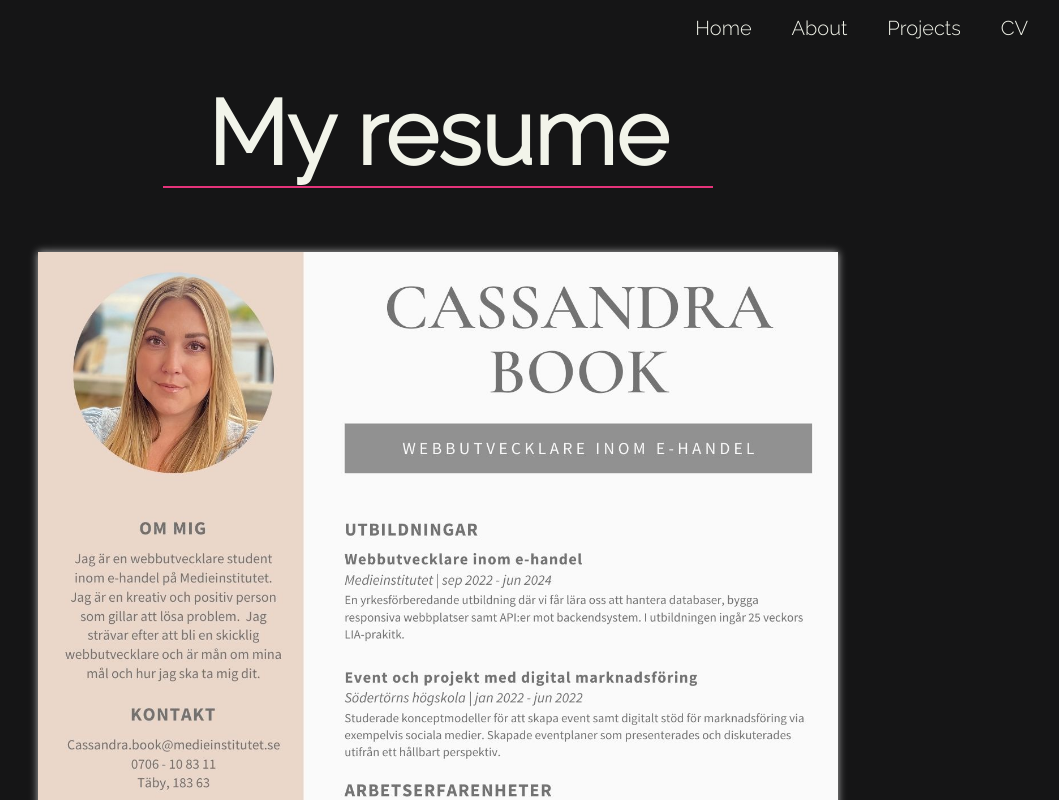
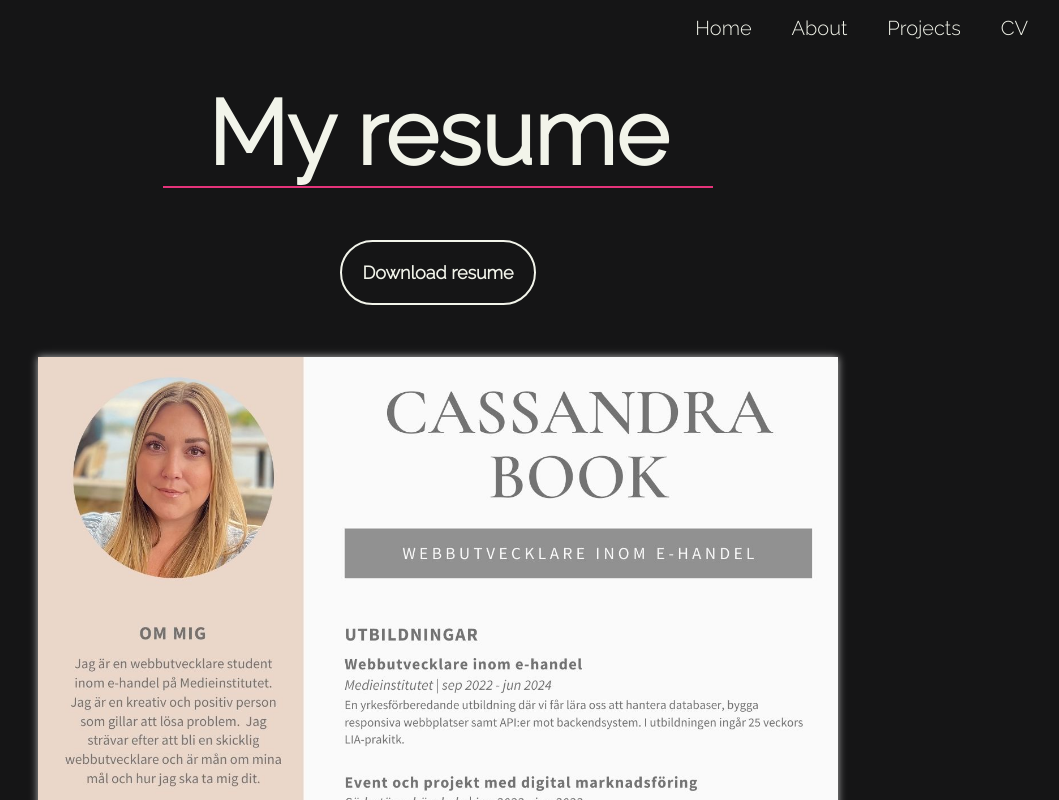
Before and after one commit to Cassandrabook/portfolio, a React (Create React App) app: page /cv in a window 1280 px wide. Shown: the top 800 px of the page, without its empty margins (202-1261 px from the left). Built offline with nearby package versions, Linux system fonts and the light colour scheme; a web font is replaced by a local one.

Commit message:
added dowload resume

```diff
--- a/src/components/Cv/Cv.scss
+++ b/src/components/Cv/Cv.scss
@@ -29,6 +29,23 @@
     }
   }
 
+  &__download {
+    text-decoration: none;
+    color: c.$text-color;
+    border: 2px solid c.$text-color;
+    border-radius: 50px;
+    padding: 20px;
+    font-size: 18px;
+    font-weight: 700;
+    margin: 20px;
+    transition: all ease 0.3s;
+  }
+
+  &__download:hover {
+    border: 2px solid c.$my-pop-color;
+    font-size: 20px;
+  }
+
   &__png {
     background-image: v.$resume-pic;
     @include m.bg-img-position;
--- a/src/components/Cv/Cv.tsx
+++ b/src/components/Cv/Cv.tsx
@@ -1,11 +1,13 @@
 import "./Cv.scss";
-import downloadcv from "portfolio/src/assets/Cassandra-book-cv.pdf";
+import cv from "./../../assets/Cassandra-book-cv.pdf";
 
 export const MyCv = () => {
   return (
     <section className="myCv">
       <h2 className="myCv__title">My resume</h2>
-      <a href={downloadcv}></a>
+      <a href={cv} download className="myCv__download">
+        Download resume
+      </a>
       <div className="myCv__png"></div>
     </section>
   );
--- /dev/null
+++ b/src/types.d.ts
@@ -0,0 +1 @@
+declare module "*.pdf";
```
